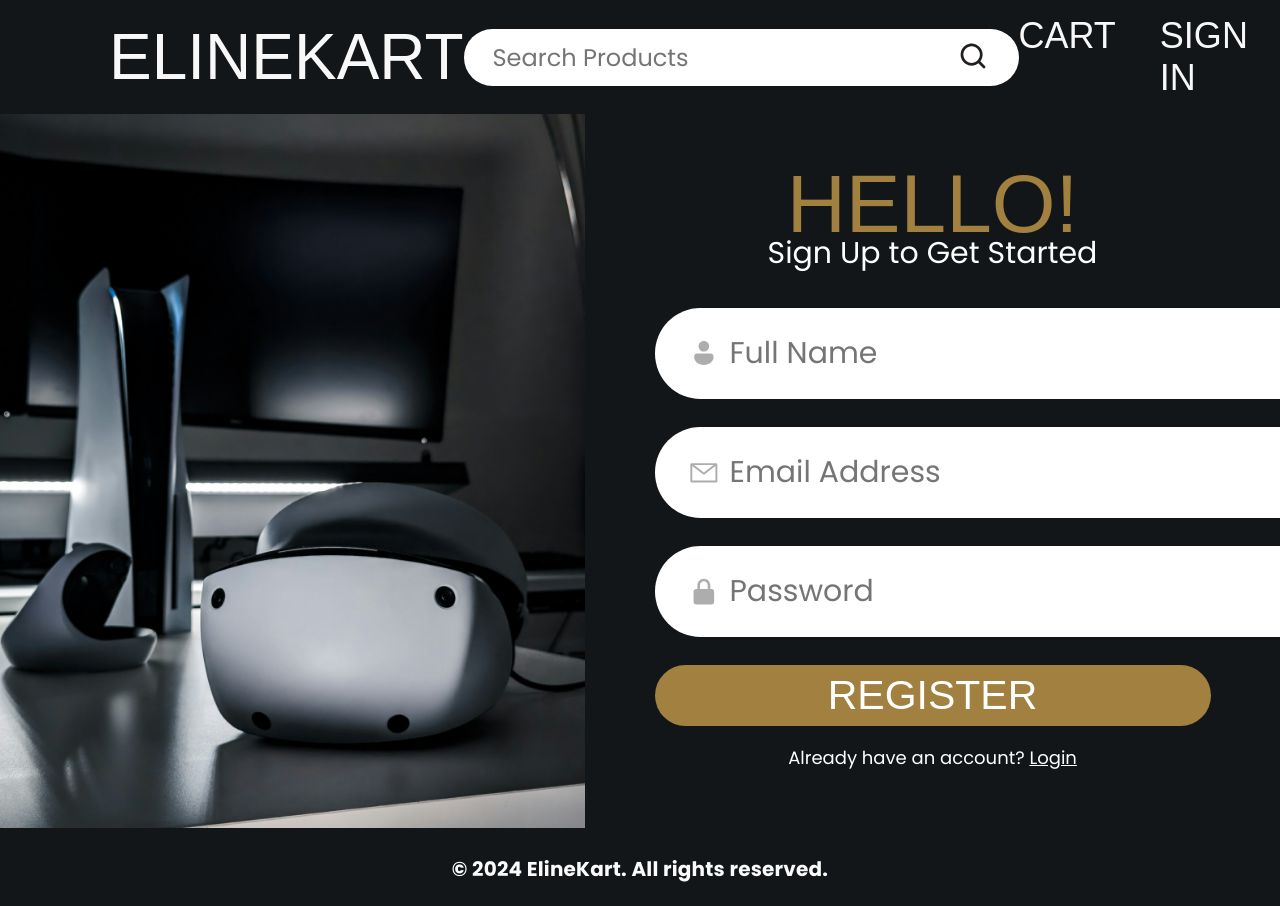
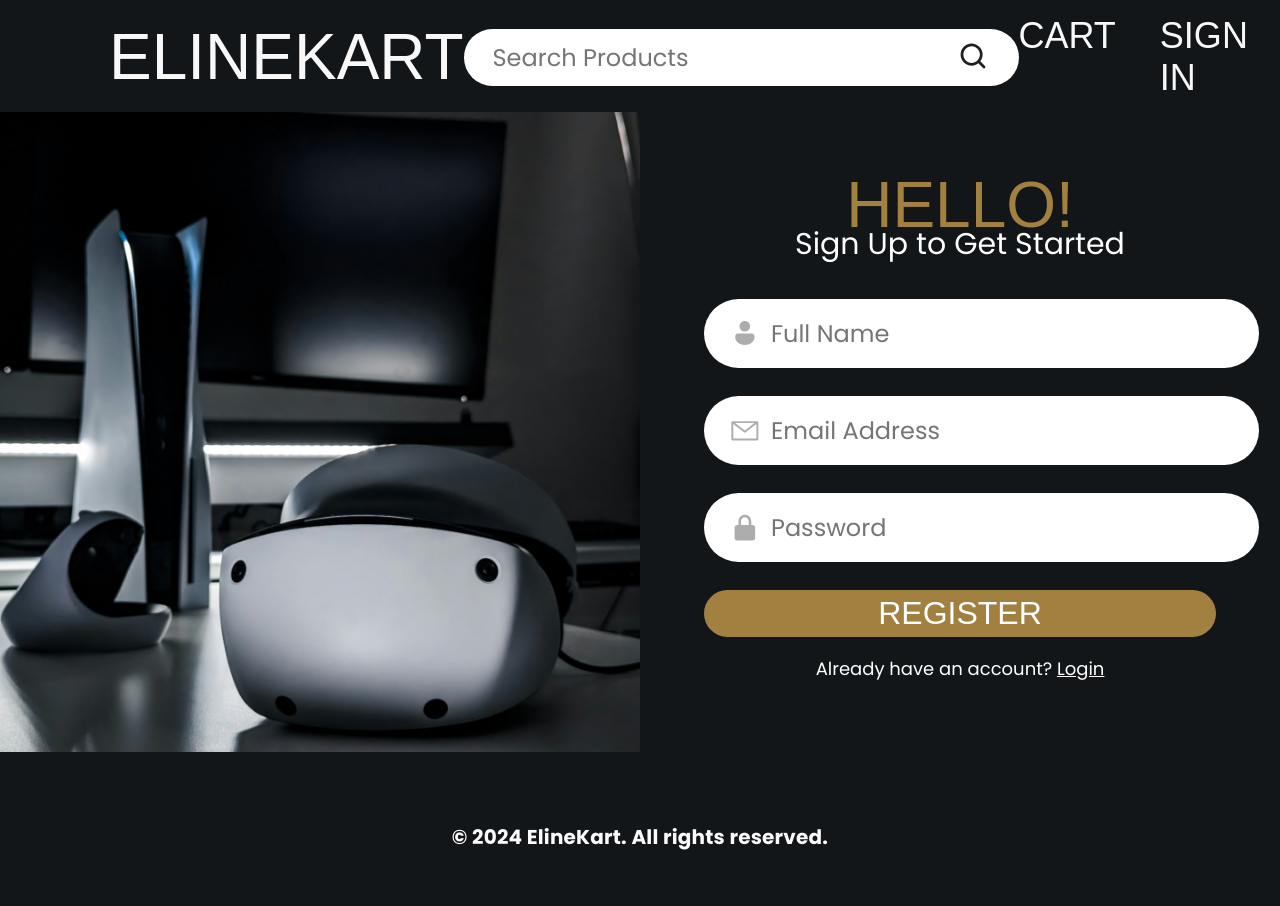
Before and after one commit to SasnarineDeodat/eline_kart, a React (Create React App) app: page /register in a window 1280 px wide. Shown: the top 906 px of the page. After the commit the page ends 874 px from the top, so only its background shows below. Built offline with nearby package versions, Linux system fonts and the light colour scheme; a web font is replaced by a local one.

Commit message:
changed styles to make things appear a bit smaller in the signin, register and cart page

```diff
--- a/src/components/Cart.css
+++ b/src/components/Cart.css
@@ -62,7 +62,7 @@
 .cart_product_price,
 .cart_product_qty {
     font-family: var(--font-family);
-    font-size: 32px;
+    font-size: 24px;
     font-weight: 600;
     margin: 0px;
     letter-spacing: 0.2px;
--- a/src/components/SignInAndRegister.css
+++ b/src/components/SignInAndRegister.css
@@ -1,6 +1,6 @@
 .login_and_register_container {
     display: flex;
-    max-height: 90vh;
+    max-height: 80vh;
     align-items: center;
 }
 
@@ -12,7 +12,7 @@
     height: 100%;
     width: 100%;
     object-fit: cover;
-    max-height: 90vh;
+    max-height: 80vh;
 }
 
 .login_and_register_right_side,
@@ -36,7 +36,7 @@
 .login_and_register_right_side h1 {
     color: #A28140;
     font-family: var(--second-family);
-    font-size: 82px;
+    font-size: 64px;
     margin-bottom: -20px !important;
 }
 
@@ -59,10 +59,10 @@
 }
 
 .login_and_register_form input {
-    padding: 23px 33px 23px 10px;
+    padding: 17px 25px 17px 10px;
     color: #333;
     font-family: var(--font-family);
-    font-size: 30px;
+    font-size: 24px;
     font-weight: 400;
     border-top-right-radius: 100px;
     border-bottom-right-radius: 100px;
@@ -72,7 +72,7 @@
 }
 
 .login_and_register_form img {
-    padding: 23px 0px 23px 33px;
+    padding: 17px 0px 17px 25px;
     background-color: white;
     border-top-left-radius: 100px;
     border-bottom-left-radius: 100px;
@@ -83,10 +83,10 @@
     background: #A28140;
     color: #FFF;
     font-family: var(--second-family);
-    font-size: 41px;
     border: none;
     flex: 1;
-    padding: 7px 33px;
+    font-size: 32px;
+    padding: 5px 24px;
     cursor: pointer;
     transition: opacity 0.3s;
 }
@@ -110,25 +110,9 @@
     color: #fff;
 }
 
-@media (max-width: 1188px) and (min-width: 743px) {
-    .login_and_register_form input {
-        padding: 15px 20px 15px 10px;
-        font-size: 24px;
-    }
-
-    .login_and_register_form img {
-        padding: 15px 0px 15px 20px;
-    }
-
-    .login_and_register_form button {
-        font-size: 32px;
-        padding: 5px 24px;
-    }
-}
-
 @media (max-width: 959px) and (min-width: 743px) {
     .login_and_register_form input {
-        padding: 10px 15px 10px 10px;
+        padding: 9px 15px 9px 10px;
         font-size: 18px;
     }
 
@@ -148,9 +132,6 @@
 }
 
 @media (max-width: 878px) and (min-width: 743px) {
-    .login_and_register_right_side h1 {
-        font-size: 64px;
-    }
     .login_and_register_form img {
         height: 28px;
     }
@@ -214,10 +195,6 @@
         padding: 10px 0px 10px 15px;
         height: 27px;
     }
-
-    .login_and_register_right_side h1 {
-        font-size: 64px;
-    }
 }
 
 @media (max-height: 721px) {
```
